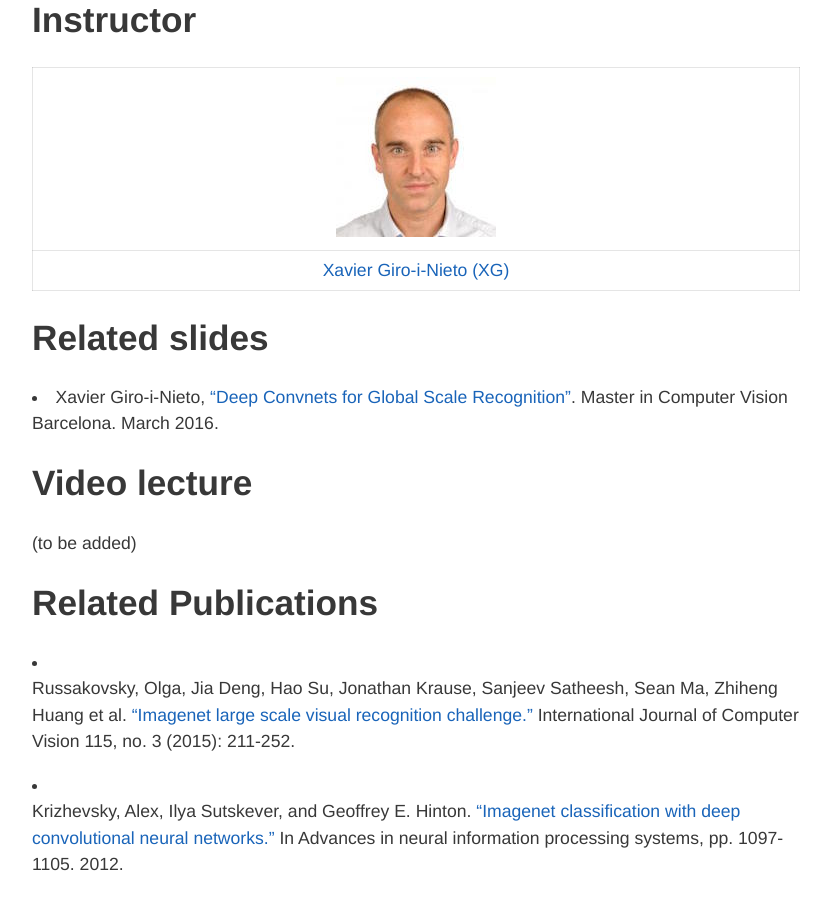
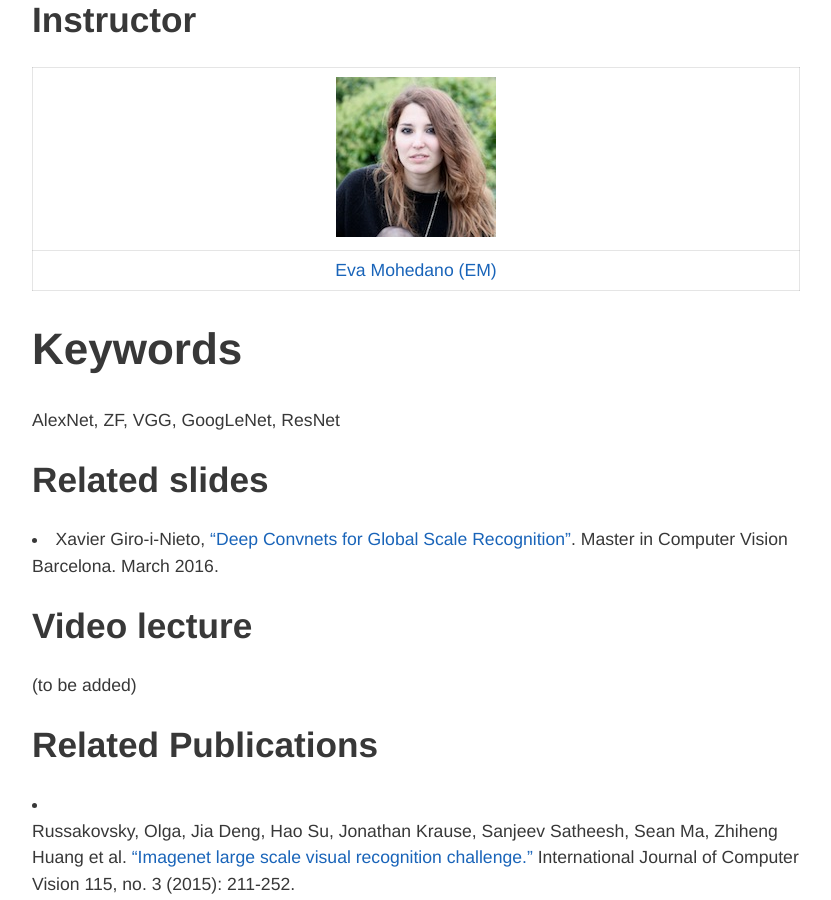
Before and after one commit to imatge-upc/telecombcn-2016-dlcv, a Jekyll site: the page built from imagenet.md, in a window 1280 px wide and 900 px high, scrolled down 475 px. Shown: the whole window, without its empty margins (224-1055 px from the left). Built offline with Jekyll 4.4.1, drawn with Linux system fonts in a browser that asks for light colours; nearby versions of some CDN libraries.

Commit message:
Update imagenet.md

```diff
--- a/imagenet.md
+++ b/imagenet.md
@@ -9,12 +9,15 @@
 
 ## Instructor
 
-| ![Xavier Giro-i-Nieto][XavierGiro-photo] |
-|:-:|:-:|:-:|:-:|:-:|:-:|
-| [Xavier Giro-i-Nieto (XG)](XavierGiro-web) |
+| ![Eva Mohedano][EvaMohedano-photo]  |
+|:-:|
+|  [Eva Mohedano (EM)](EvaMohedano-web)     |
 
-[XavierGiro-web]: https://imatge.upc.edu/web/people/xavier-giro
-[XavierGiro-photo]: img/instructors/XavierGiro.jpg "Xavier Giro-i-Nieto"
+[EvaMohedano-web]: https://www.insight-centre.org/users/eva-mohedano
+[EvaMohedano-photo]: img/instructors/EvaMohedano.jpg "Eva Mohedano"
+
+# Keywords
+AlexNet, ZF, VGG, GoogLeNet, ResNet
 
 ## Related slides
 
```
